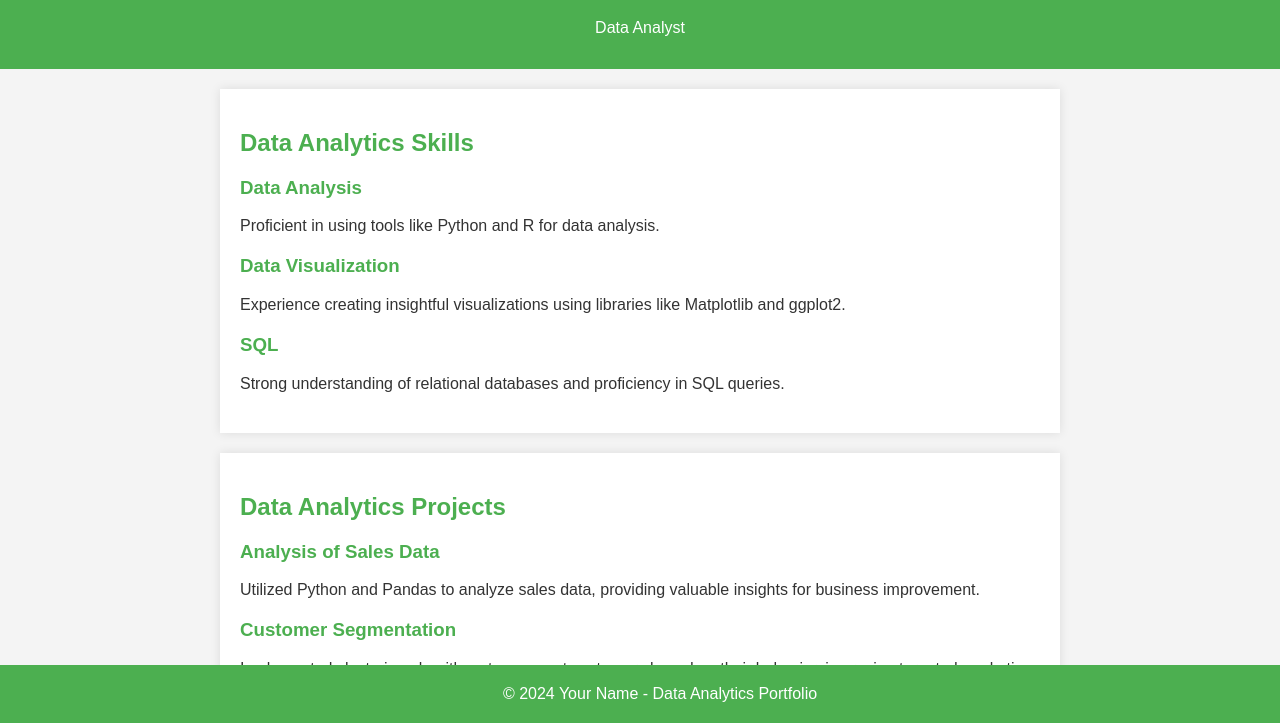
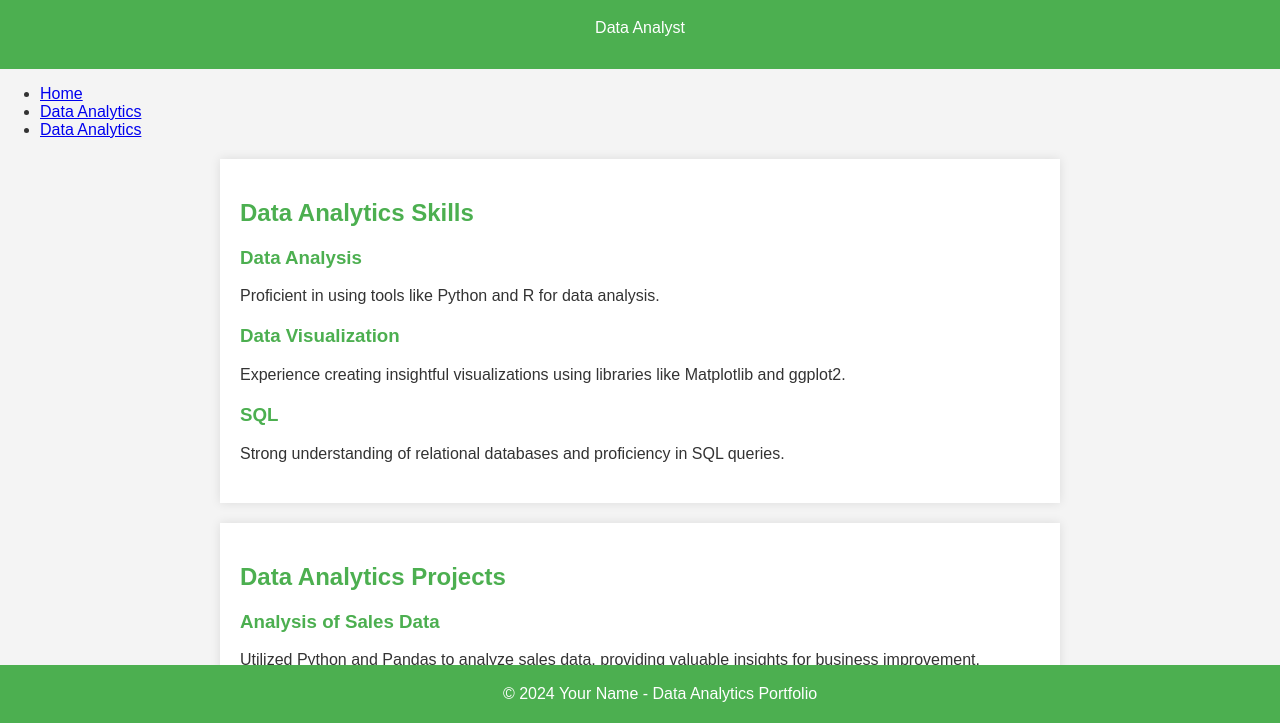
Before and after one commit to benchan911/benchan911.github.io, a plain HTML site: page index.html in a window 1280 px wide. Shown: the part 77-800 px from the top of the page. Drawn offline with Linux system fonts and the light colour scheme.

Commit message:
Update index.html

```diff
--- a/index.html
+++ b/index.html
@@ -58,6 +58,16 @@
         <p>Data Analyst</p>
     </header>
 
+    <nav>
+        <ul>
+            <li><a href="index.html">Home</a></li>
+            <li><a href="https://benchan911.github.io/site-page/">Data Analytics</a></li>
+             <li><a href="https://benchan911.github.io/demosite/">Data Analytics</a></li>
+        </ul>
+    </nav>
+
+
+
     <section>
         <h2>Data Analytics Skills</h2>
 
```
